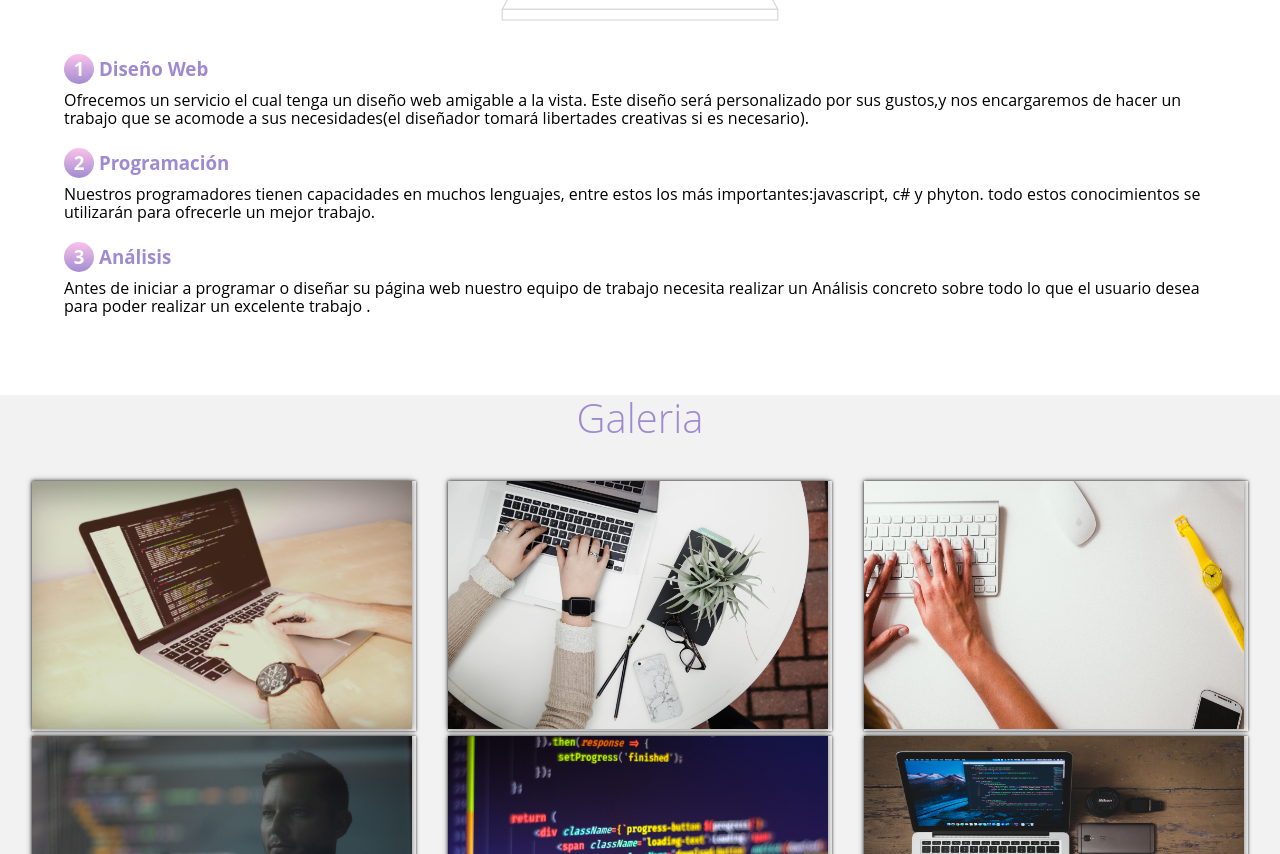
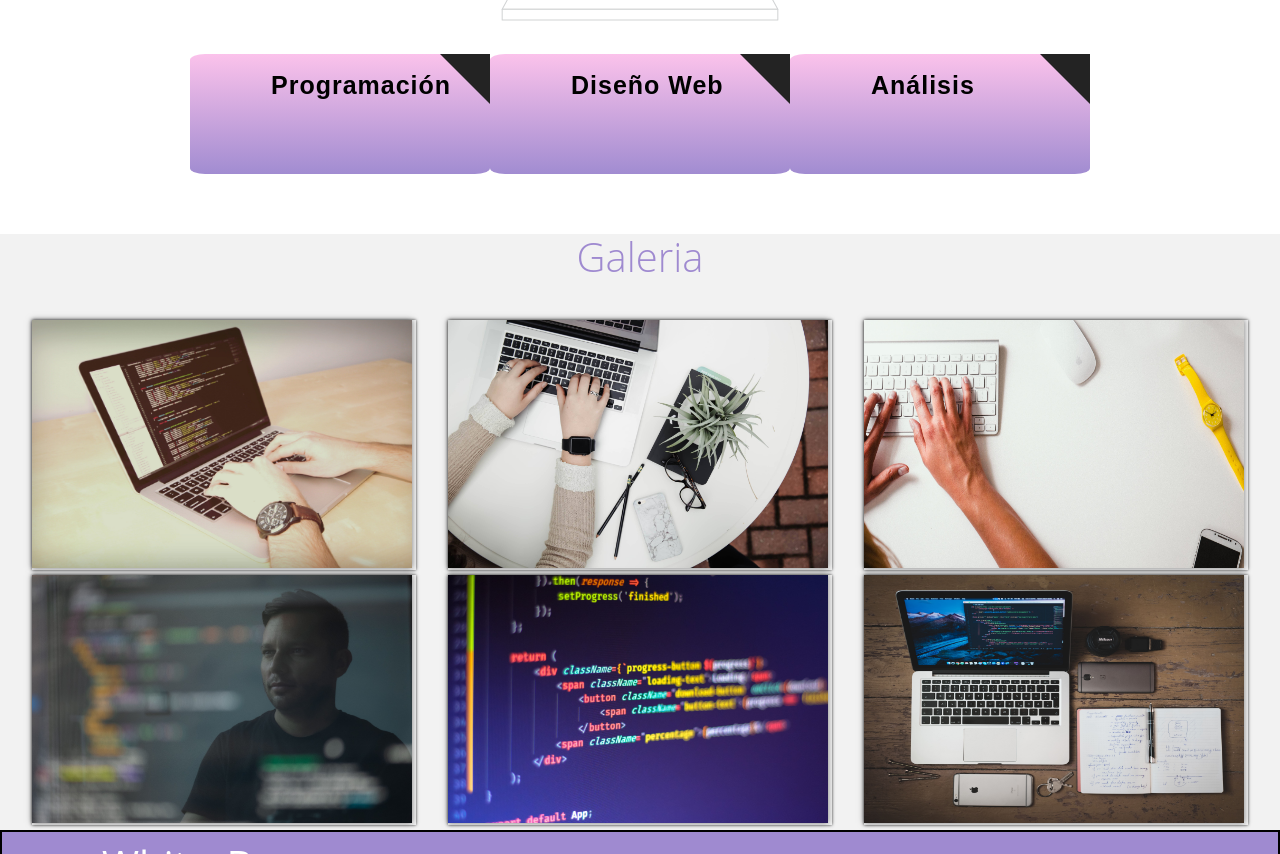
Before and after one commit to WhiterBy1/WhiterBy1.github.io, a plain HTML site: page WB1/index.html in a window 1280 px wide. Shown: the part 1198-2052 px from the top of the page. Drawn offline with nearby package versions, Linux system fonts and the light colour scheme; a web font is replaced by a local one.

Commit message:
Add files via upload

```diff
--- a/WB1/css/estilos.css
+++ b/WB1/css/estilos.css
@@ -120,6 +120,7 @@ header{
         visibility: visible;
     }
 }
+/* Heart */
 
 /* Burbujas */
 
@@ -230,6 +231,76 @@ header{
 
 }
 /* BODY */
+.card{
+    display: flex;
+    justify-content: space-between;
+    flex-wrap: wrap;
+}
+
+
+
+.title{
+    display: flex;
+    position: relative;
+    flex-wrap: wrap;
+    background: linear-gradient(to top, #a18cd1 0%, #fbc2eb 100%);
+    width: 300px;
+    height: 120px;
+    border: 0;
+    border-radius: 5%;
+    box-shadow: 0px 2px 21px rgba(red, green, blue, alpha);
+    transition: all 1.5s ease-in-out;
+}
+.Corner{
+    position: absolute;
+    top: 0;
+    left: 0;
+    width: 0;
+    height: 0;
+    border-top: 20px solid transparent;
+}
+.title h3{
+    font-family: sans-serif;
+    font-weight: 700;
+    font-size: 25px;
+    line-height: 23px;
+    letter-spacing: 1px;
+    padding-left: 27%;
+    padding-top: 20px;
+    color: #000;
+
+}
+.title p {
+    font-style: normal;
+    font-weight: 700;
+    font-size: 15px;
+    line-height: 23px;
+    letter-spacing: 1px;
+    color: #000;
+    opacity: 0;
+    transition: opacity 1.1s ease-in-out;
+    padding: 70px 20px 150px 30px;
+
+}
+.RightTop{
+    left: auto;
+    right: 0;
+    border-top: 50px solid #232323;
+    border-right: 50px solid transparent;
+    transform: rotate(90deg);
+
+}
+.title:hover{
+    width: 300px;
+    height: 480px;
+}
+.title:hover p {
+    opacity: 1;
+}
+
+
+
+/* BODY2 */
 .subtitulo{
     text-align: center;
     font-weight: 300;
--- a/WB1/index.html
+++ b/WB1/index.html
@@ -13,7 +13,7 @@
     <meta name="author" content="Whiterby">
     <meta name="robots" content="index">
     <meta name="viewport" content="width=device-width, initial-scale=1.0">
-    <title>Whiterby</title>
+    <title>Quiñonez</title>
     <link rel="stylesheet" href="css/estilos.css">
     <link rel="stylesheet" href="css/normalize.css">
     <link rel="stylesheet" href="https://cdnjs.cloudflare.com/ajax/libs/font-awesome/5.15.0/css/all.min.css">
@@ -35,6 +35,19 @@
         <div class="HeadContainer">
             <h1 class="MainTitle">Whiterby</h1>
             <p class="Slogan">Luchamos por hacer tus sueños realidad.</p>
+            <div class="Heart">
+                <div class="block"></div>
+                <div class="block"></div>
+                <div class="block"></div>
+                <div class="block"></div>
+                <div class="block"></div>
+                <div class="block"></div>
+                <div class="block"></div>
+                <div class="block"></div>
+                <div class="block"></div>
+                <div class="block"></div>
+                <div class="block"></div>
+            </div>
         </div>
         <div class="burbujas">
             <div class="burbuja"></div>
@@ -56,25 +69,37 @@
             <div class="serviceContent">
                 <img src="img/Designer _Flatline.svg" alt="">
                 <div class="Desinger-servicio">
-                    <div class="service">
-                        <h3 class="n-service"><span class="number">1</span>Diseño Web</h3>
+                    <div class="card">
+                        <div class="title">
+                            <h3>Programación</h3>
+                            <p>Nuestros programadores tienen capacidades en muchos lenguajes, entre
+                                estos los más importantes:javascript, c# y phyton.
+                                todo estos conocimientos se utilizarán para ofrecerle un mejor trabajo.</p>
+                            <div class="Corner RightTop"></div>
+                            <div class="Corner RightBot"></div>
+
+                        </div>
+                        <div class="title">
+                            <h3>Diseño Web</h3>
                                 <p>Ofrecemos un servicio el cual tenga un diseño web amigable a la vista.
                                     Este diseño será personalizado por sus gustos,y nos encargaremos de hacer
                                     un trabajo que se acomode a sus necesidades(el diseñador tomará libertades
                                     creativas si es necesario).</p>
+                            <div class="Corner RightTop"></div>
+                            <div class="Corner RightBot"></div>
+
                         </div>
-                    <div class="service">
-                        <h3 class="n-service"><span class="number">2</span>Programación</h3>
-                        <p>Nuestros programadores tienen capacidades en muchos lenguajes, entre
-                            estos los más importantes:javascript, c# y phyton.
-                            todo estos conocimientos se utilizarán para ofrecerle un mejor trabajo.</p>
-                    </div>
-                    <div class="service">
-                        <h3 class="n-service"><span class="number">3</span>Análisis</h3>
+                        <div class="title">
+                            <h3>Análisis</h3>
                             <p>Antes de iniciar a programar o diseñar su página web nuestro equipo
                                 de trabajo necesita realizar un Análisis concreto sobre todo lo que
                                 el usuario desea para poder realizar un excelente trabajo .</p>
+                            <div class="Corner RightTop"></div>
+                            <div class="Corner RightBot"></div>
+
                         </div>
+                    </div>
+
                 </div>
             </div>
         </section>
```
Lines whose indentation alone changed are shown as unchanged.
